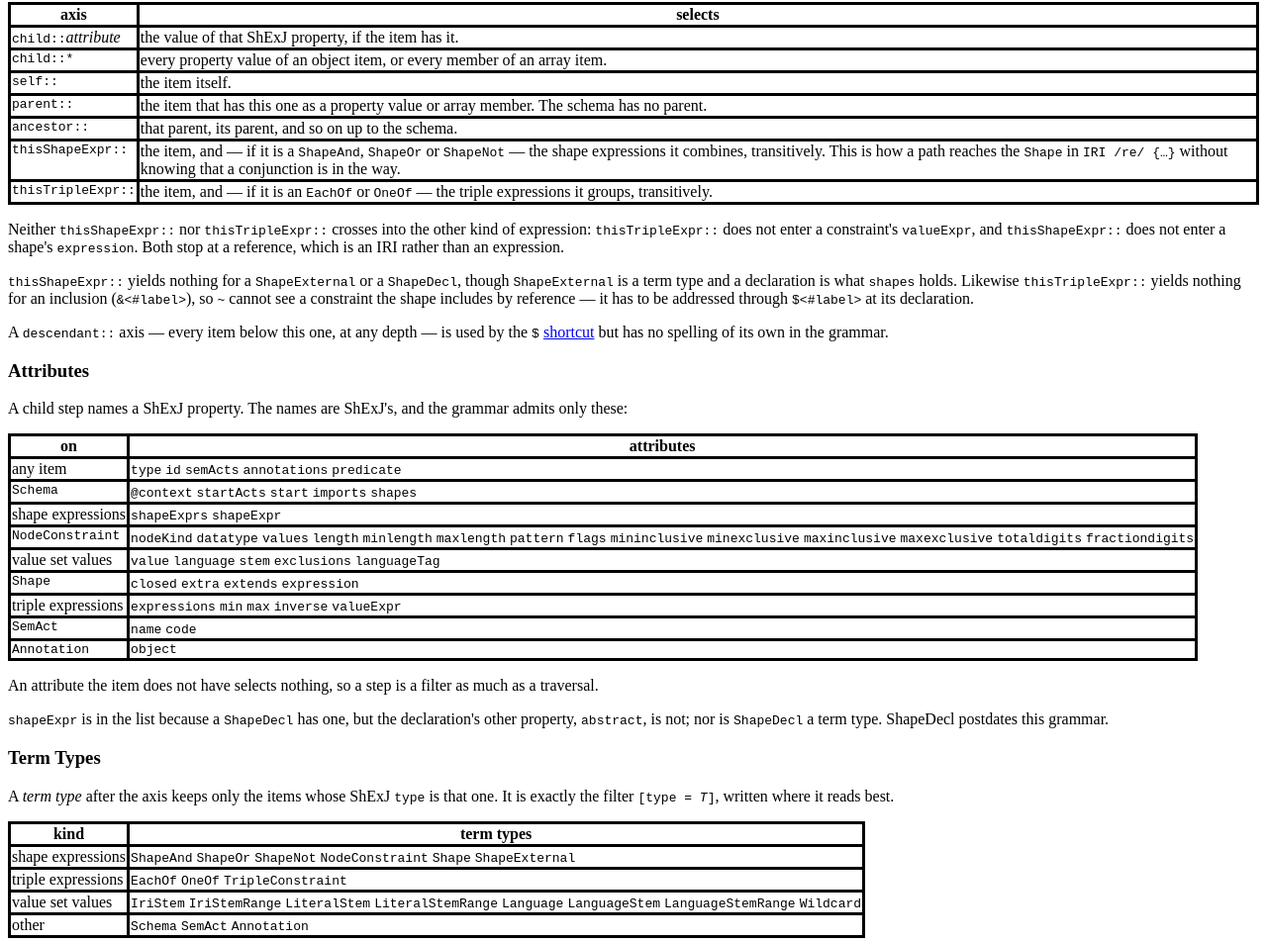
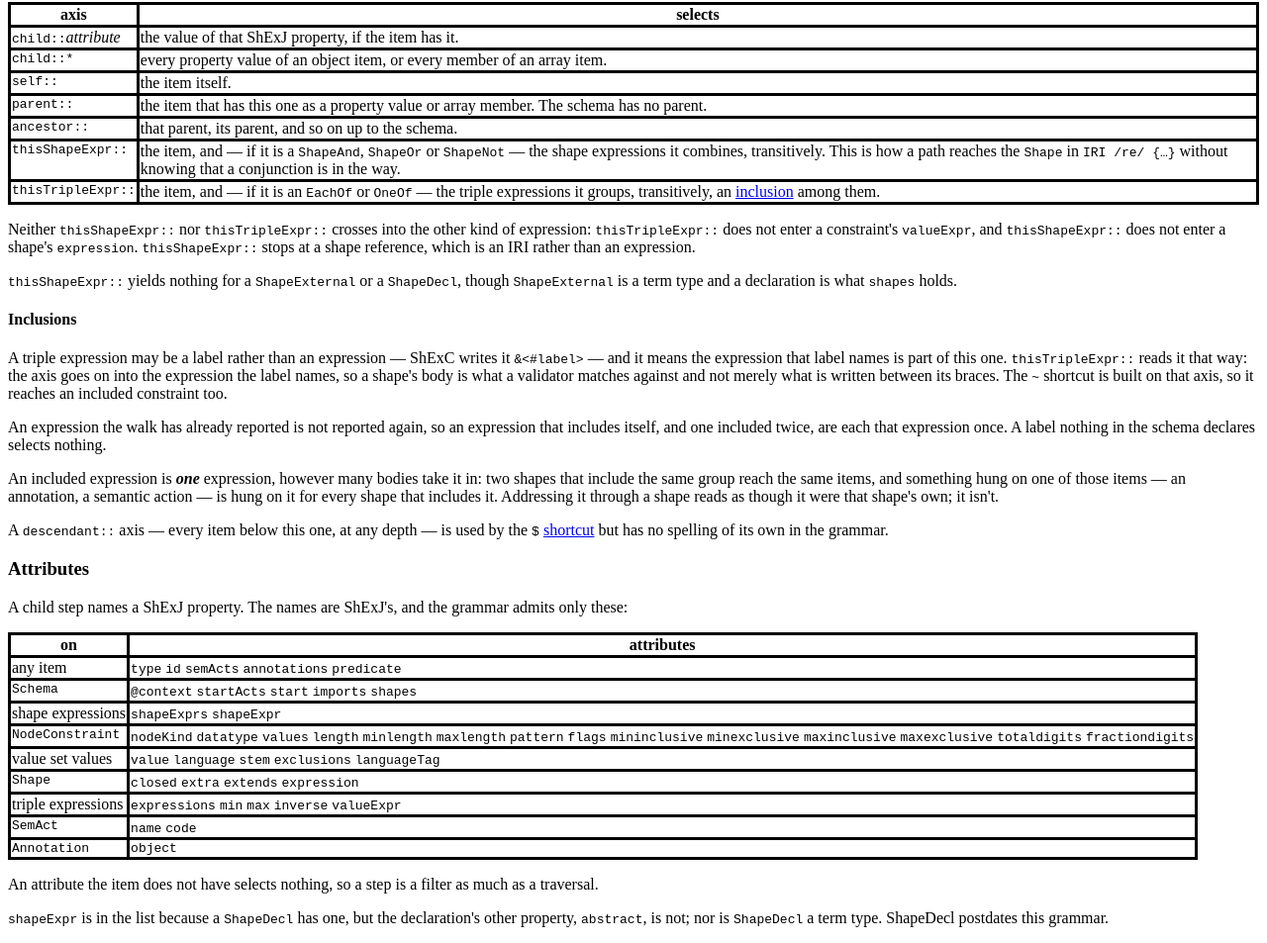
Before and after one commit to shexSpec/spec, a website: page ShExPath.html in a window 1280 px wide. Shown: the part 1469-2422 px from the top of the page at 99% size. Drawn offline with nearby package versions, Linux system fonts and the light colour scheme.

Commit message:
~ ShExPath: an Inclusion is part of the body that takes it in
thisTripleExpr:: stopped at a label where a triple expression could be,
which had the axis -- and `~`, which is built on it -- report a shape's body
as smaller than a validator matches against.  shape-path-core 0.0.8 follows
it; this says so, and says the two things that follow: an expression the
walk has reported is not reported again, so a self-inclusion terminates and
one included twice is one expression; and an included expression is one
expression however many bodies take it in, so addressing it through a shape
reads as though it were that shape's own, and it isn't.

The issue this closes was written down two days ago beside the
ShapeExternal one, which stands.

```diff
--- a/ShExPath.html
+++ b/ShExPath.html
@@ -171,17 +171,33 @@
             <tr><td><code>parent::</code></td><td>the item that has this one as a property value or array member. The schema has no parent.</td></tr>
             <tr><td><code>ancestor::</code></td><td>that parent, its parent, and so on up to the schema.</td></tr>
             <tr><td><code>thisShapeExpr::</code></td><td>the item, and — if it is a <code>ShapeAnd</code>, <code>ShapeOr</code> or <code>ShapeNot</code> — the shape expressions it combines, transitively. This is how a path reaches the <code>Shape</code> in <code>IRI /re/ {…}</code> without knowing that a conjunction is in the way.</td></tr>
-            <tr><td><code>thisTripleExpr::</code></td><td>the item, and — if it is an <code>EachOf</code> or <code>OneOf</code> — the triple expressions it groups, transitively.</td></tr>
+            <tr><td><code>thisTripleExpr::</code></td><td>the item, and — if it is an <code>EachOf</code> or <code>OneOf</code> — the triple expressions it groups, transitively, an <a href="#inclusions">inclusion</a> among them.</td></tr>
           </tbody>
         </table>
         <p>
           Neither <code>thisShapeExpr::</code> nor <code>thisTripleExpr::</code> crosses into the other kind of expression: <code>thisTripleExpr::</code> does not enter a constraint's <code>valueExpr</code>, and <code>thisShapeExpr::</code> does not enter a shape's <code>expression</code>.
-          Both stop at a reference, which is an IRI rather than an expression.
+          <code>thisShapeExpr::</code> stops at a shape reference, which is an IRI rather than an expression.
         </p>
         <p class="issue">
           <code>thisShapeExpr::</code> yields nothing for a <code>ShapeExternal</code> or a <code>ShapeDecl</code>, though <code>ShapeExternal</code> is a <a>term type</a> and a declaration is what <code>shapes</code> holds.
-          Likewise <code>thisTripleExpr::</code> yields nothing for an inclusion (<code>&amp;&lt;#label&gt;</code>), so <code>~</code> cannot see a constraint the shape includes by reference — it has to be addressed through <code>$&lt;#label&gt;</code> at its declaration.
         </p>
+
+        <section id="inclusions">
+          <h4>Inclusions</h4>
+          <p>
+            A triple expression may be a label rather than an expression — ShExC writes it <code>&amp;&lt;#label&gt;</code> — and it means the expression that label names is part of this one.
+            <code>thisTripleExpr::</code> reads it that way: the axis goes on into the expression the label names, so a shape's body is what a validator matches against and not merely what is written between its braces.
+            The <code>~</code> shortcut is built on that axis, so it reaches an included constraint too.
+          </p>
+          <p>
+            An expression the walk has already reported is not reported again, so an expression that includes itself, and one included twice, are each that expression once.
+            A label nothing in the schema declares selects nothing.
+          </p>
+          <p class="note">
+            An included expression is <em>one</em> expression, however many bodies take it in: two shapes that include the same group reach the same items, and something hung on one of those items — an annotation, a semantic action — is hung on it for every shape that includes it.
+            Addressing it through a shape reads as though it were that shape's own; it isn't.
+          </p>
+        </section>
         <p class="issue">
           A <code>descendant::</code> axis — every item below this one, at any depth — is used by the <code>$</code> <a href="#shortcuts">shortcut</a> but has no spelling of its own in the grammar.
         </p>
```
